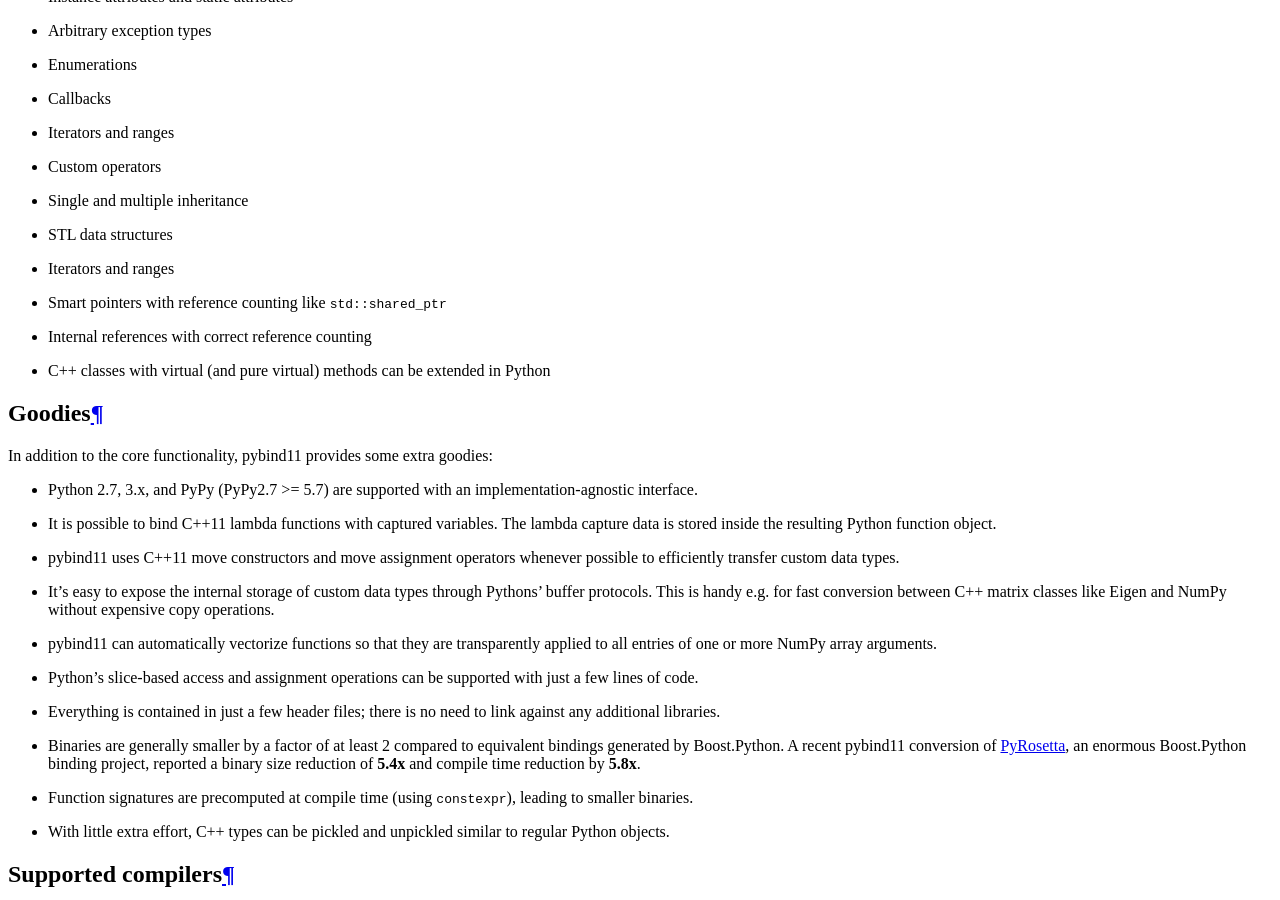
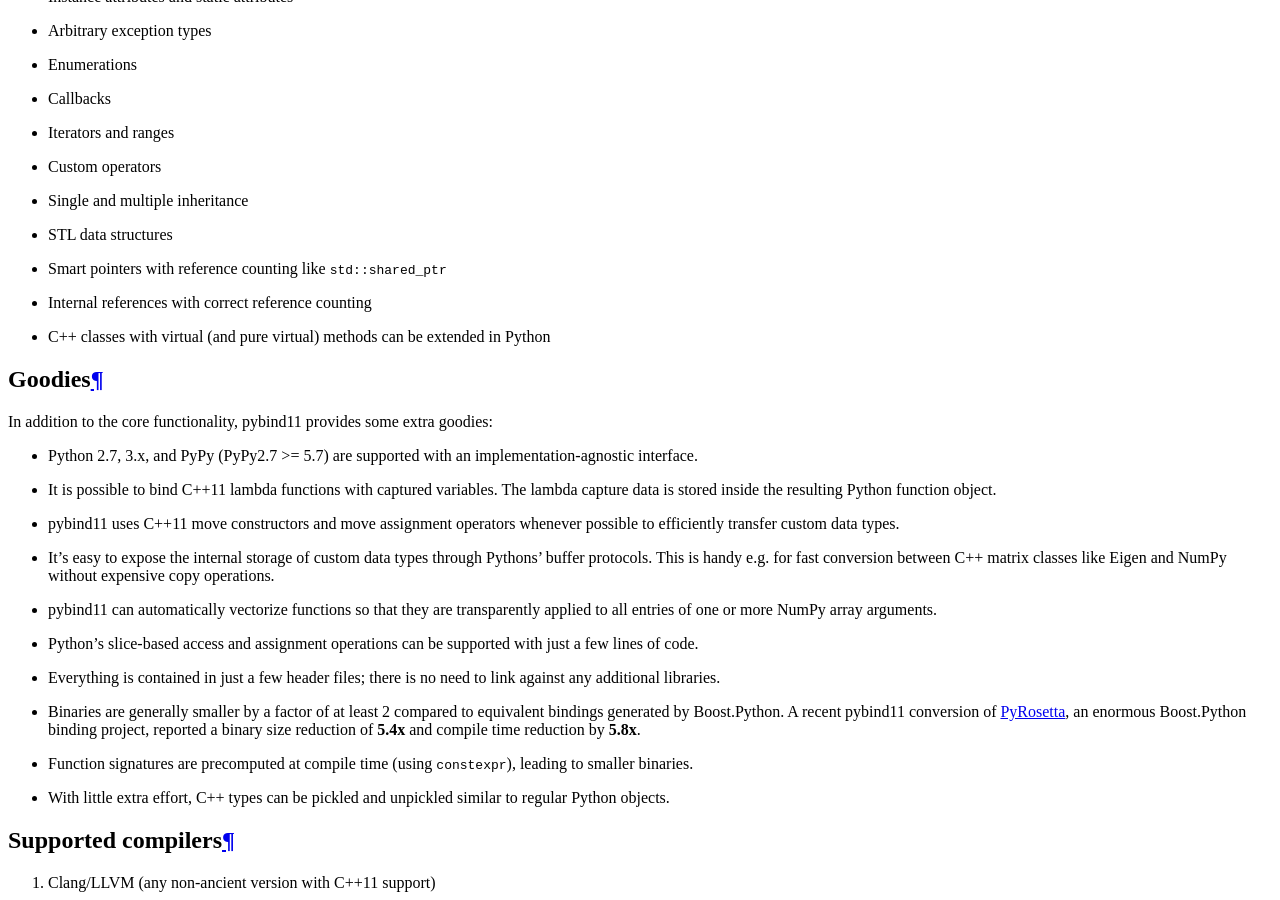
Before and after one commit to pybind/pybind11, a Sphinx documentation site: the page built from docs/intro.rst, in a window 1280 px wide and 900 px high, scrolled down 1513 px. Built offline with Sphinx 7.4.7 and the Read the Docs theme 2.0.0, drawn with Linux system fonts in a browser that asks for light colours.

Commit message:
remove duplicate feature from list

```diff
--- a/docs/intro.rst
+++ b/docs/intro.rst
@@ -41,7 +41,6 @@ The following core C++ features can be mapped to Python
 - Custom operators
 - Single and multiple inheritance
 - STL data structures
-- Iterators and ranges
 - Smart pointers with reference counting like ``std::shared_ptr``
 - Internal references with correct reference counting
 - C++ classes with virtual (and pure virtual) methods can be extended in Python
```
Also changed, not shown: README.md (+0 -1 lines).
